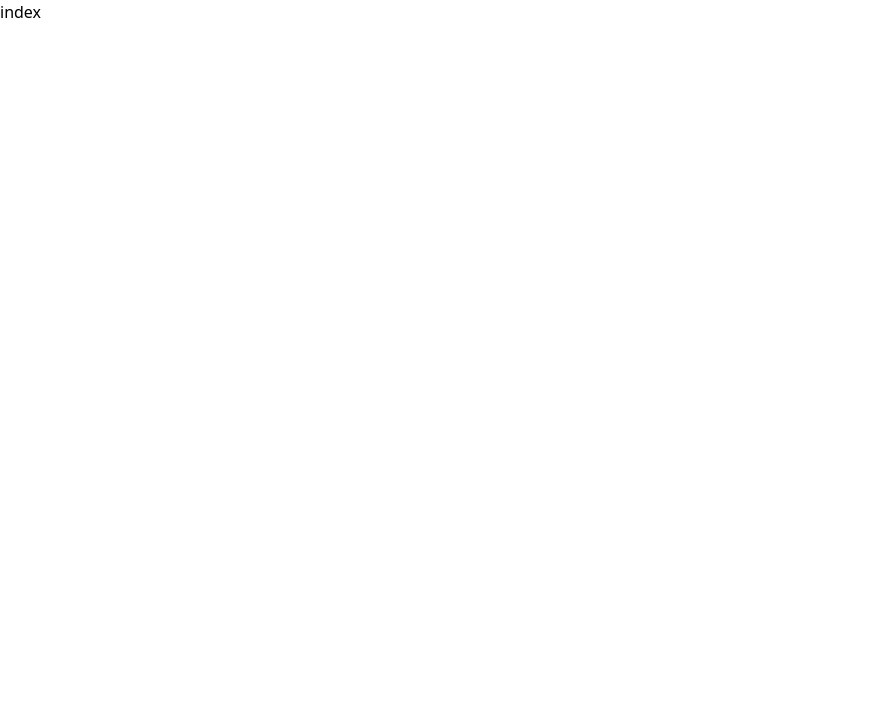
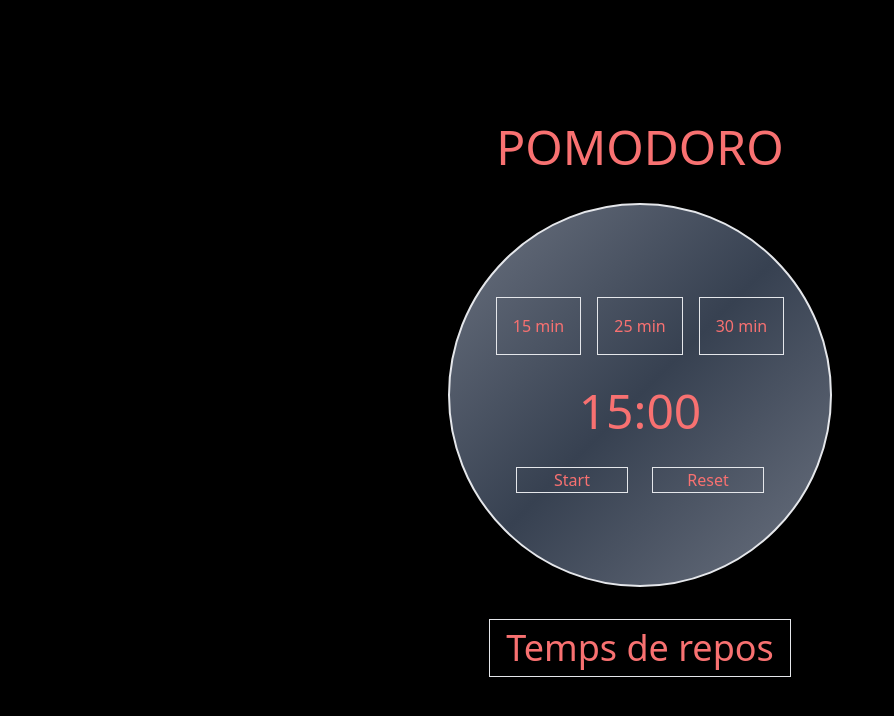
Before and after one commit to almoha73/toolbox, a Next.js app: page /pomodoro in a window 1280 px wide. Shown: the top 716 px of the page, without its empty margins (0-894 px from the left). Built offline with nearby package versions, Linux system fonts and the light colour scheme.

Commit message:
pomodoro

```diff
--- a/package.json
+++ b/package.json
@@ -23,6 +23,10 @@
     "react": "18.2.0",
     "react-dom": "18.2.0",
     "tailwindcss": "3.3.1",
-    "typescript": "5.0.4"
+    "typescript": "5.0.4",
+    "use-sound": "^4.0.1"
+  },
+  "devDependencies": {
+    "@types/howler": "^2.2.7"
   }
 }
--- a/src/pages/MinuteurChronometre/index.tsx
+++ b/src/pages/MinuteurChronometre/index.tsx
@@ -1,74 +1,16 @@
-import React, { useState, useEffect } from "react";
-
-// page Minuteur
-
-const MinuteurChronometre = () => {
-  const [seconds, setSeconds] = useState<number>(0);
-  const [minutes, setMinutes] = useState<number>(0);
-    const [hours, setHours] = useState<number>(0);
-  const [intervalId, setIntervalId] = useState<any>(null);
-  const [isRunning, setIsRunning] = useState(false);
+import React from "react";
+import Minuteur from "../../components/Chronometre";
+import Chronometre from "../../components/Minuteur";
 
 
-  // fonction start
-  const start = () => {
-    if (isRunning) return;
-    setIntervalId(
-      setInterval(() => {
-        setSeconds((seconds) => seconds + 1);
-        if (seconds === 59) {
-          setSeconds(0);
-          setMinutes((minutes) => minutes + 1);
-        }
-      }, 1000)
-    );
-    setIsRunning(true);
-  };
+const Timer = () => {
+  return (
+    <div className="flex flex-col items-center justify-center min-h-screen w-full space-y-8 bg-gray-800 bg-gradient-to-br from-gray-500 via-gray-700 to-gray-500">
+      <Minuteur />
+      <Chronometre />
 
-  // fonction stop
-  const stop = () => {
-    clearInterval(intervalId);
-  };
-
-  // fonction reset
-  const reset = () => {
-    setSeconds(0);
-  };
-// Formatage des secondes pour que l'affichage soit toujours de 2 chiffres
-const s = String(seconds).padStart(2, "0");
-
-// Formatage des minutes pour que l'affichage soit toujours de 2 chiffres
-const m = String(minutes).padStart(2, "0");
-
- // Formatage de l'heure pour que l'affichage soit toujours de 2 chiffres
- const h = String(hours).padStart(2, "0");
-
- // Formatage de l'heure
- const formattedTime = `${h} : ${m} : ${s}`;
-
-  return (
-    <div className="container">
-      <div className="row">
-        <div className="col-12">
-          <h1 className="text-center">Minuteur</h1>
-
-          <div className="text-center">
-            <span className="badge badge-primary">{formattedTime}</span>
-
-            <button onClick={start} className="btn btn-primary ml-2">
-              Start
-            </button>
-            <button onClick={stop} className="btn btn-danger ml-2">
-              Stop
-            </button>
-            <button onClick={reset} className="btn btn-warning ml-2">
-              Reset
-            </button>
-          </div>
-        </div>
-      </div>
     </div>
   );
 };
 
-export default MinuteurChronometre;
+export default Timer;
--- a/src/pages/pomodoro/index.tsx
+++ b/src/pages/pomodoro/index.tsx
@@ -1,9 +1,88 @@
-import React from 'react'
+import Link from "next/link";
+import React, { useEffect } from "react";
 
-const Pomodoro = () => {
+const Timer = () => {
+  const [time, setTime] = React.useState(900);
+  const [timeStart, setTimeStart] = React.useState(false);
+
+
+  const buttons = [
+    {
+      value: 60,
+      display: "15 min",
+    },
+    {
+      value: 1500,
+      display: "25 min",
+    },
+    {
+      value: 1800,
+      display: "30 min",
+    },
+  ];
+
+  const toggleTimer = () => {
+    setTimeStart(!timeStart);
+  };
+
+  useEffect(() => {
+    const bell = new Audio("/assets/bell.mp3");
+    const interval = setInterval(() => {
+      if (timeStart) {
+        if (time > 0) {
+          setTime(time - 1);
+        } else if (time === 0) {
+            bell.play();
+          clearInterval(interval);
+        }
+      }
+    }, 1000);
+    return () => clearInterval(interval);
+  }, [timeStart, time]);
+
+  const resetTimer = () => {
+    setTime(900);
+    setTimeStart(false);
+  };
+
+  const formatTime = (time: number) => {
+    let minutes: string | number = Math.floor(time / 60);
+    let seconds: string | number = time - minutes * 60;
+    seconds = seconds < 10 ? `0${seconds}` : seconds;
+    minutes = minutes < 10 ? `0${minutes}` : minutes;
+    return `${minutes}:${seconds}`;
+  };
+
   return (
-    <div>index</div>
-  )
-}
+    <div className="w-full min-h-screen bg-black text-red-400 flex flex-col items-center justify-center">
+      <h1 className="text-5xl mb-8">POMODORO</h1>
+      <div className="bg-gray-800 bg-gradient-to-br from-gray-500 via-gray-700 to-gray-500 flex flex-col items-center lg:w-96 border-2 lg:h-96 justify-center lg:rounded-full p-2 md:p-6">
+        <div className="w-68 mb-8 flex justify-center items-center gap-4">
+          {buttons.map((button, index) => (
+            <button
+              key={index}
+              onClick={() => setTime(button.value)}
+              className="border p-4"
+            >
+              {button.display}
+            </button>
+          ))}
+        </div>
+        <div className="w-40 text-center mb-8 text-5xl">{formatTime(time)}</div>
+        <div className="flex">
+          <button onClick={toggleTimer} className="block w-28 mr-6 border">
+            {timeStart ? "Stop" : "Start"}
+          </button>
+          <button onClick={resetTimer} className="block w-28  border">
+            Reset
+          </button>
+        </div>
+      </div>
+      <Link href="/timer/repos" className="text-4xl mt-8 border px-4 py-2">
+        Temps de repos
+      </Link>
+    </div>
+  );
+};
 
-export default Pomodoro
+export default Timer;
--- a/tsconfig.json
+++ b/tsconfig.json
@@ -18,6 +18,6 @@
       "@/*": ["./src/*"]
     }
   },
-  "include": ["next-env.d.ts", "**/*.ts", "**/*.tsx"],
+  "include": ["next-env.d.ts", "**/*.ts", "**/*.tsx", "src/components/Chronometre.tsx"],
   "exclude": ["node_modules"]
 }
```
Also changed, not shown: 1 other file (tests, documents, lock files or other folders).
